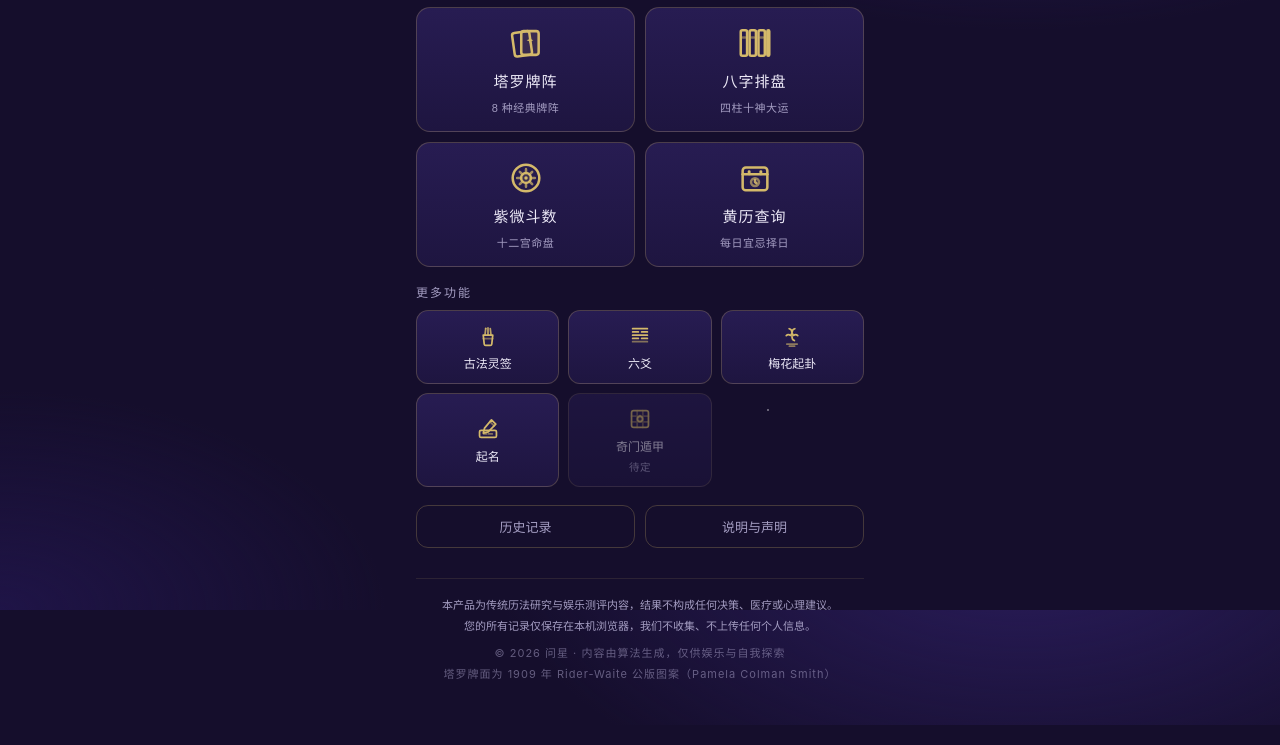
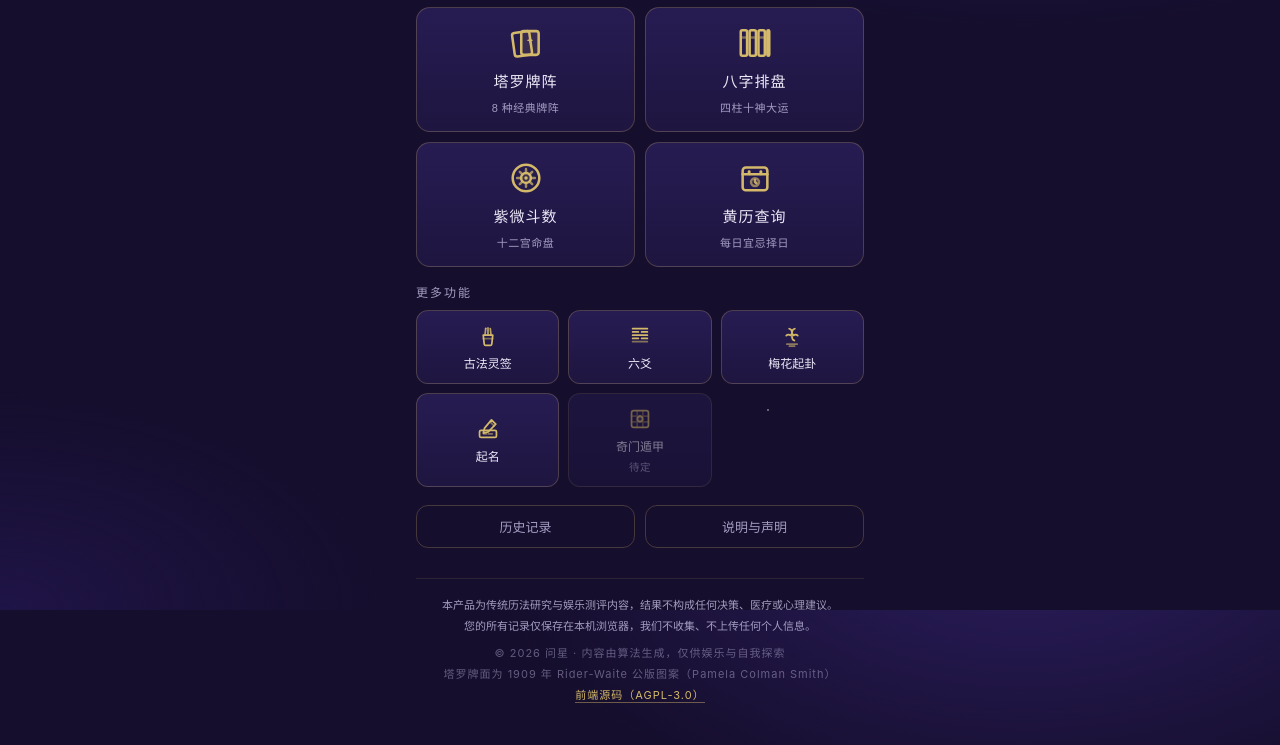
Before and after one commit to wangjing1011/wenxing-h5, a plain HTML site: page index.html in a window 1280 px wide. Shown: the part 190-935 px from the top of the page. Drawn offline with Linux system fonts and the light colour scheme.

Commit message:
chore: 回填 GitHub 源码入口地址，并忽略本地推送脚本

```diff
--- a/index.html
+++ b/index.html
@@ -9,7 +9,7 @@
 <script>
 /* 上线前把下面替换为你的 GitHub 仓库地址（AGPL-3.0 合规：需向用户提供源码入口）。
    留空时页脚与说明弹层不会显示「源码」链接。 */
-window.WX_SOURCE_URL = "";
+window.WX_SOURCE_URL = "https://github.com/wangjing1011/wenxing-h5";
 </script>
 </head>
 <body>
```
Also changed, not shown: 1 other file.
